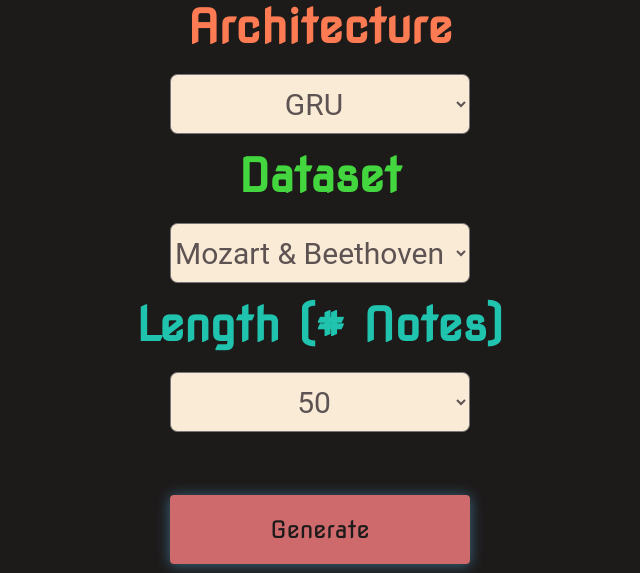
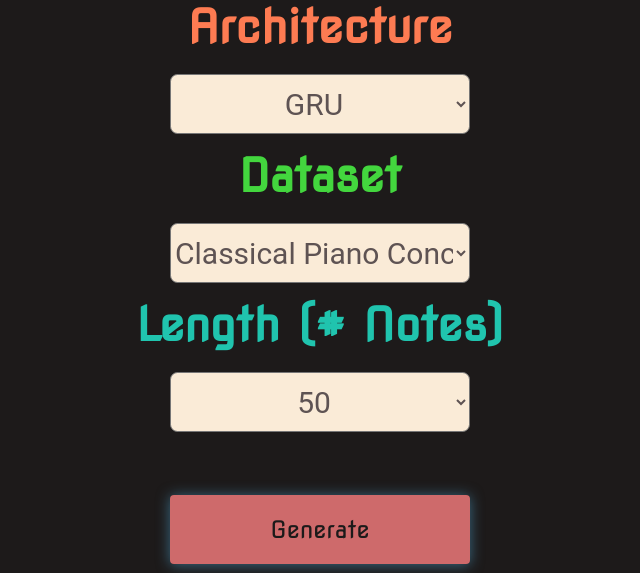
Before and after one commit to batuhanozdol/musicGeneration, a Flask app: page /generate in a window 1280 px wide. Shown: the part 74-647 px from the top of the page, without its empty margins (320-960 px from the left). Run offline with Flask 2, Linux system fonts and the light colour scheme; some libraries are stand-ins or nearby versions.

Commit message:
Update generate.html

```diff
--- a/templates/generate.html
+++ b/templates/generate.html
@@ -31,8 +31,8 @@
                 <br><br>
                 <h1 style="color:#43d63e;margin-bottom: 2rem;">Dataset</h1>
                 <select name="dataset" id="dataset">
-                  <option value="mozart">Mozart & Beethoven Piano Concertos</option>
-                  <option value="jazz" disabled>Jazz Music</option>
+                  <option value="mozart">Classical Piano Concertos</option>
+                  <option value="jazz">Jazz Music</option>
                 </select>
 
                 <br><br>
```
